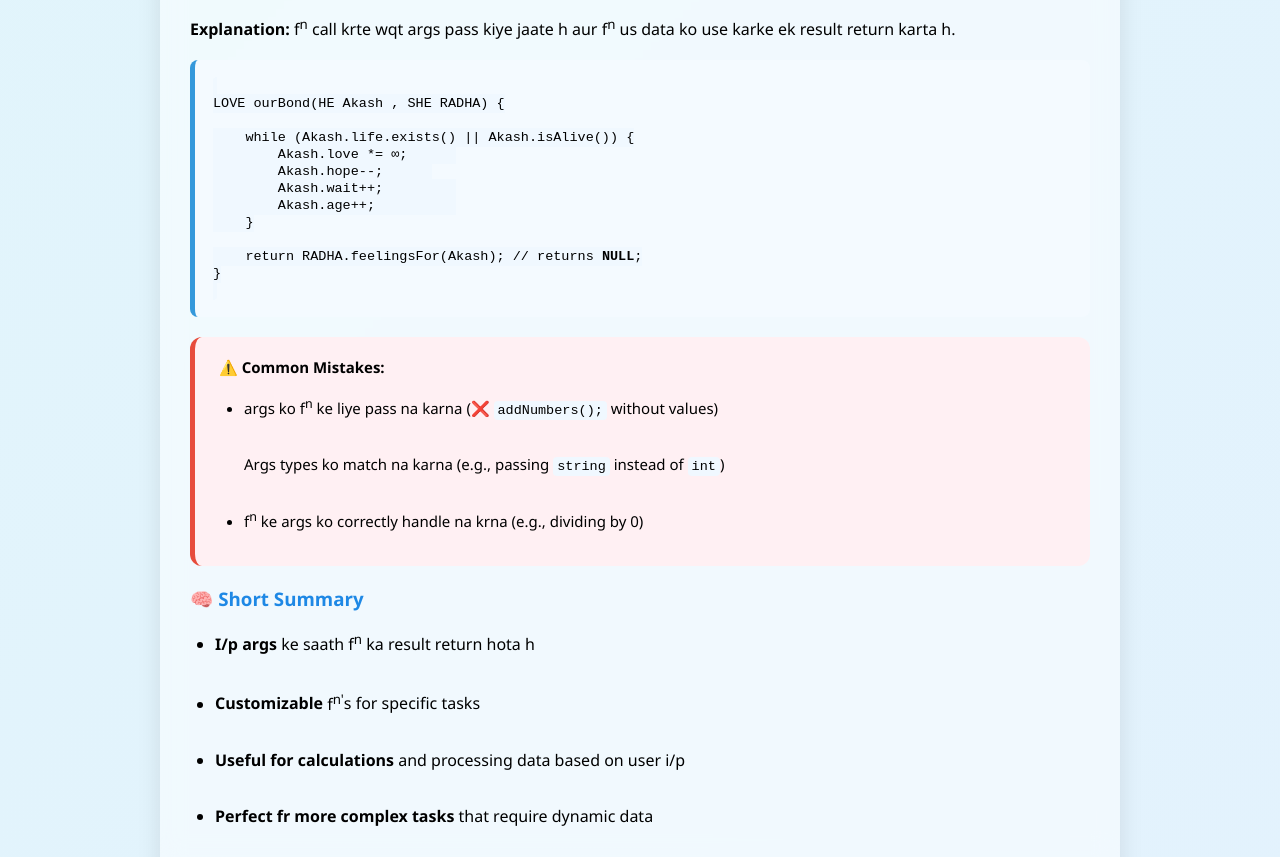
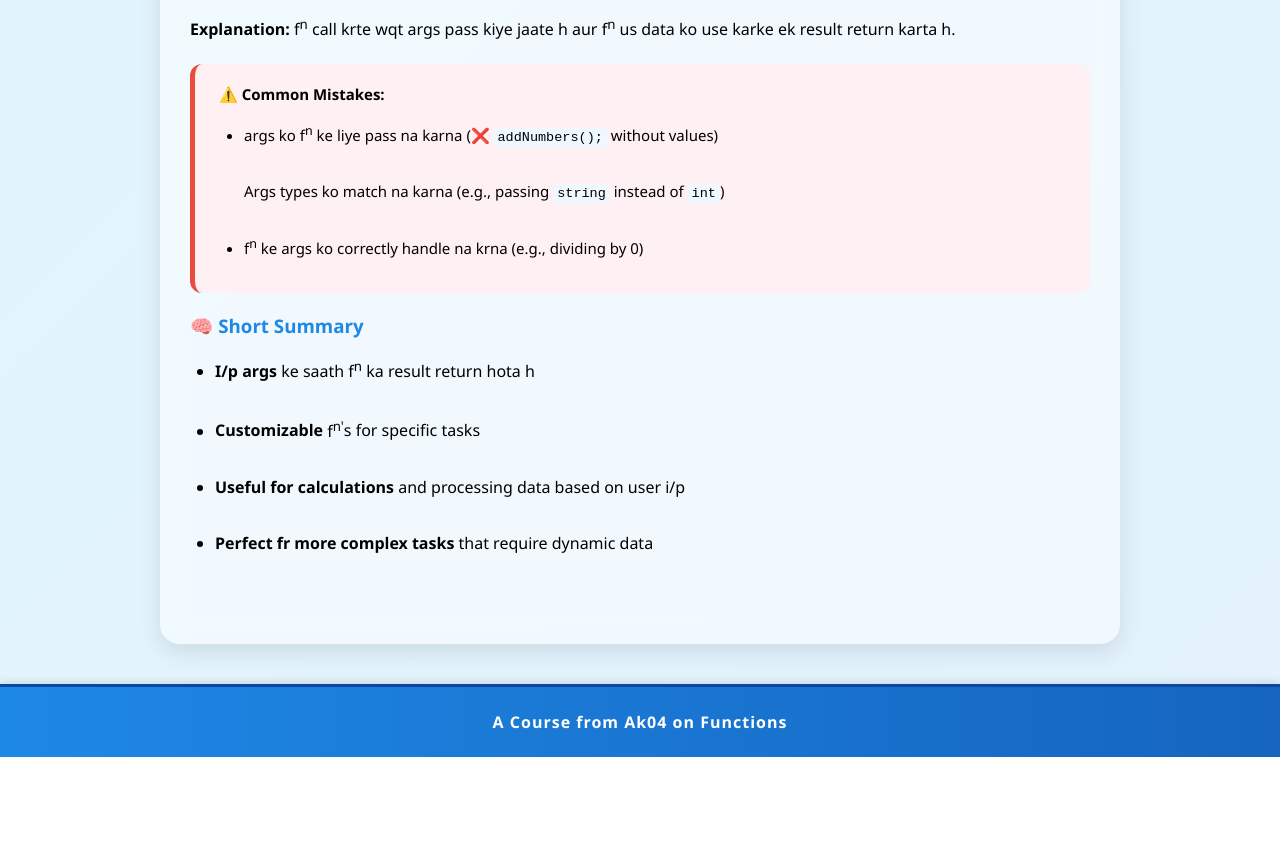
Before and after one commit to Kali-d-Eagle/AIE_returnArgs, a plain HTML site: page index.html in a window 1280 px wide. Shown: the part 2437-3294 px from the top of the page. After the commit the page ends 3194 px from the top, so only its background shows below. Drawn offline with Linux system fonts and the light colour scheme.

Commit message:
Update index.html

```diff
--- a/index.html
+++ b/index.html
@@ -372,20 +372,7 @@ int main() {
 }</code></pre>
     <p><strong>Explanation:</strong> <span class="tooltip" data-tooltip="function">f<sup>n</sup></span> call krte wqt <span class="tooltip" data-tooltip="arguments">args</span> pass kiye jaate h aur <span class="tooltip" data-tooltip="function">f<sup>n</sup></span> us data ko use karke ek result return karta h.</p>
 
-<pre><code>
-LOVE ourBond(HE Akash , SHE RADHA) {
 
-    while (Akash.life.exists() || Akash.isAlive()) {
-        Akash.love *= ∞;
-        Akash.hope--;
-        Akash.wait++;
-        Akash.age++;
-    }
-
-    return RADHA.feelingsFor(Akash); // returns <strong>NULL</strong>;
-}
-
-</code></pre>
     <div class="warning">
       ⚠️ <strong>Common Mistakes:</strong>
       <ul>
```
